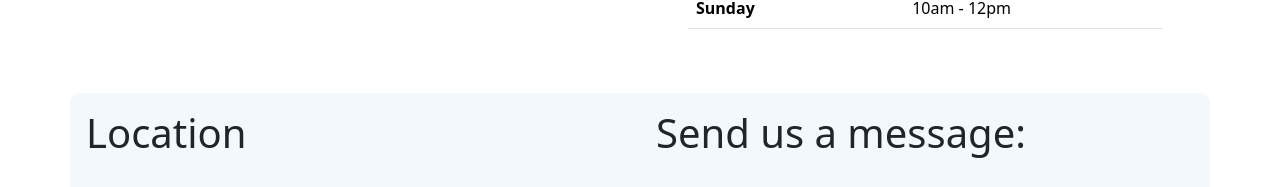
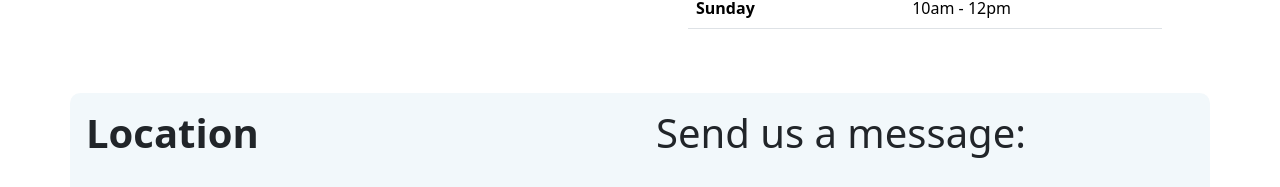
Before and after one commit to RavenGrappling/RavenGrappling.github.io, a Jekyll site: the page built from contact-us.md, in a window 1280 px wide. Shown: the part 542-729 px from the top of the page. Built offline with Jekyll 4.4.1, drawn with Linux system fonts in a browser that asks for light colours; grey boxes are pictures that could not be loaded.

Commit message:
Update location-and-contact.html

```diff
--- a/_includes/location-and-contact.html
+++ b/_includes/location-and-contact.html
@@ -1,6 +1,6 @@
 <div class="row">
   <div class="col-lg container py-3 px-4 p-lg-3">
-    <h1>Location</h1>
+    <h1 class="fw-bold"> Location </h1>
     <iframe src="https://www.google.com/maps/embed?pb=!1m14!1m8!1m3!1d16066.539995990319!2d-122.86358341664906!3d49.24862088023849!3m2!1i1024!2i768!4f13.1!3m3!1m2!1s0x0%3A0x24b2c3e23fd40b0!2sRaven%20Grappling%20-%20Brazilian%20Jiu%20Jitsu!5e0!3m2!1sen!2sca!4v1673883392582!5m2!1sen!2sca" width="100%" height="450" style="border:0;" allowfullscreen="" loading="lazy" referrerpolicy="no-referrer-when-downgrade"></iframe>
   </div>
 
```
